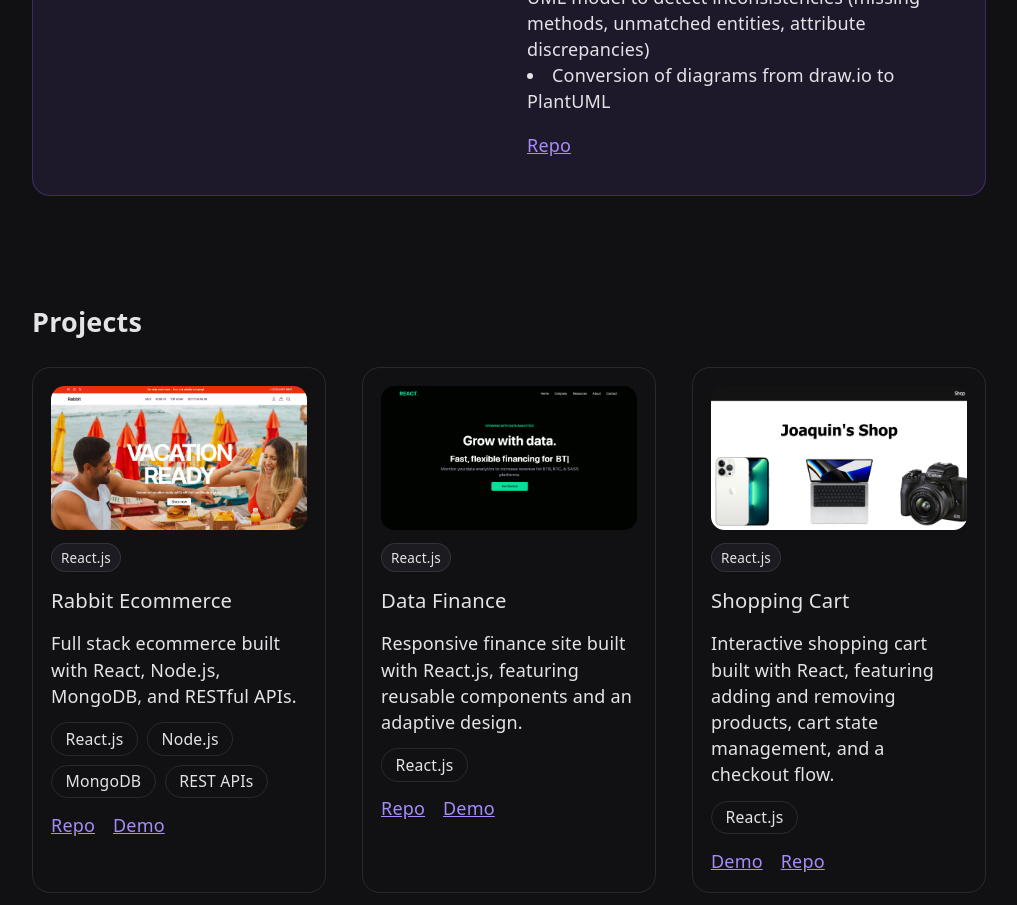
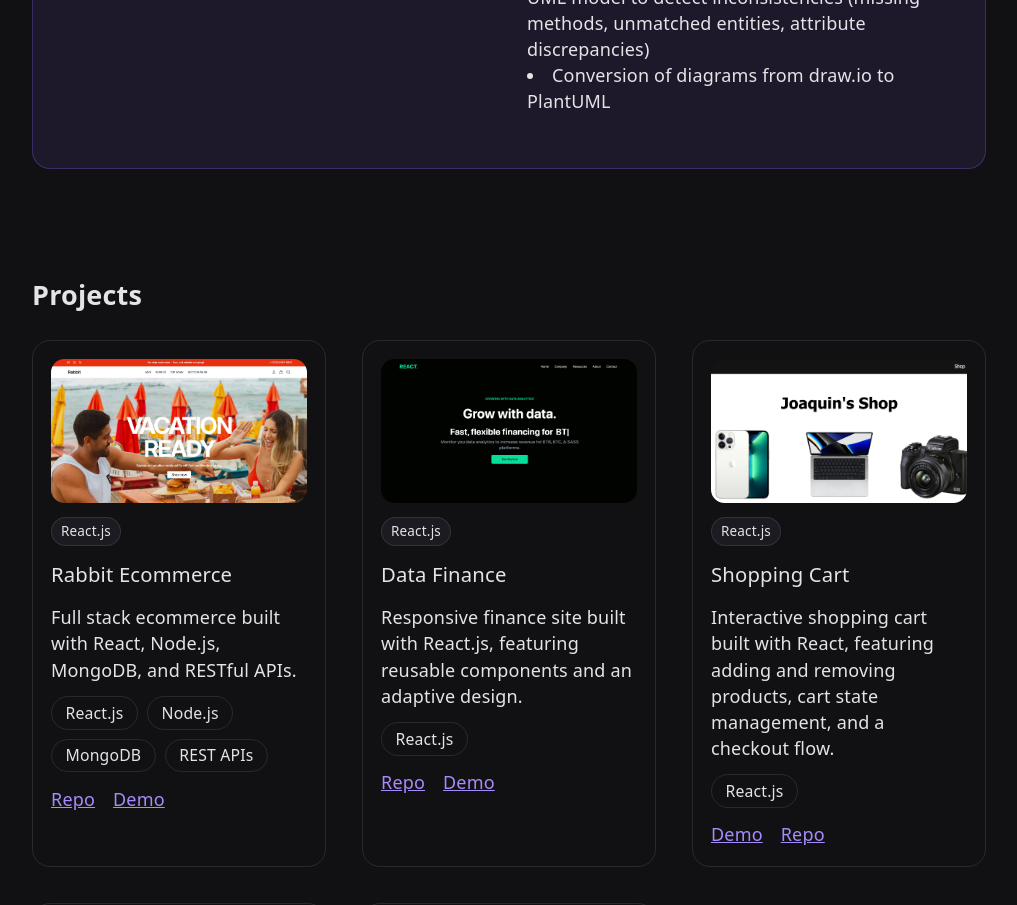
Before and after one commit to JoaquinManz/JoaquinManz.github.io, a React (Vite) app: page / in a window 1280 px wide. Shown: the part 3180-4085 px from the top of the page, without its empty margins (131-1148 px from the left). Built offline with nearby package versions, Linux system fonts and the light colour scheme.

Commit message:
fix(secu): temporarily remove repo link pending authorization to publish
Need to confirm with the team whether the SECU repo can be shared
publicly before linking it from the portfolio.

```diff
--- a/src/data/secu.ts
+++ b/src/data/secu.ts
@@ -13,7 +13,7 @@ export const secuData: Record<Language, SecuData> = {
       'Comparación entre el modelo MER y el modelo UML para detectar inconsistencias (métodos faltantes, entidades no correspondidas, discrepancias de atributos)',
       'Conversión de diagramas de draw.io a PlantUML',
     ],
-    links: [{ label: 'Repo', href: 'https://git.utec.edu.uy/caso-de-estudio/secu', kind: 'repo' }],
+    links: [],
     imageAlt: 'Diagrama de clases o presentación final del proyecto SECU',
   },
   en: {
@@ -28,7 +28,7 @@ export const secuData: Record<Language, SecuData> = {
       'Comparison between the ER model and the UML model to detect inconsistencies (missing methods, unmatched entities, attribute discrepancies)',
       'Conversion of diagrams from draw.io to PlantUML',
     ],
-    links: [{ label: 'Repo', href: 'https://git.utec.edu.uy/caso-de-estudio/secu', kind: 'repo' }],
+    links: [],
     imageAlt: 'Class diagram or final presentation of the SECU project',
   },
 }
```
